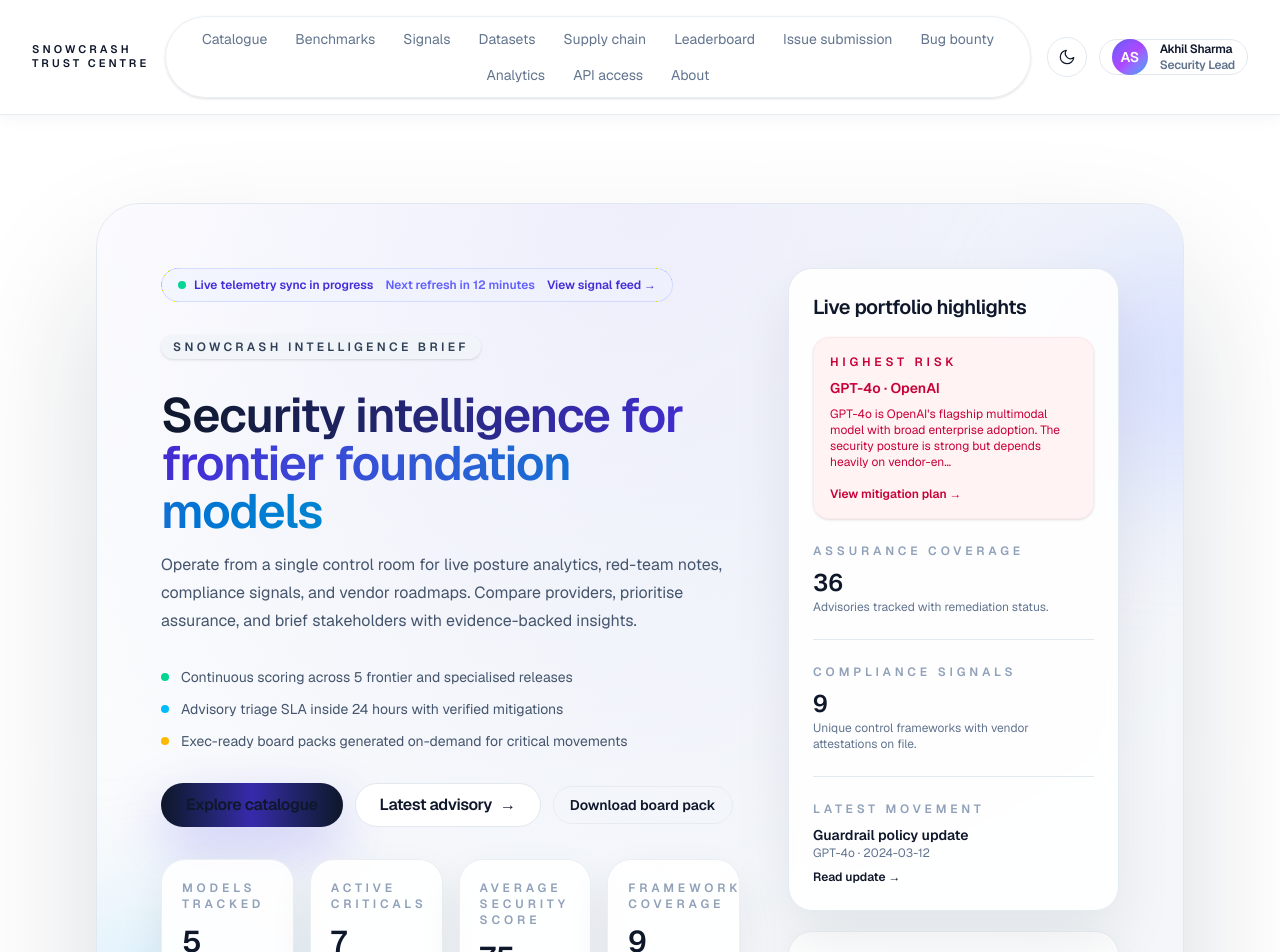
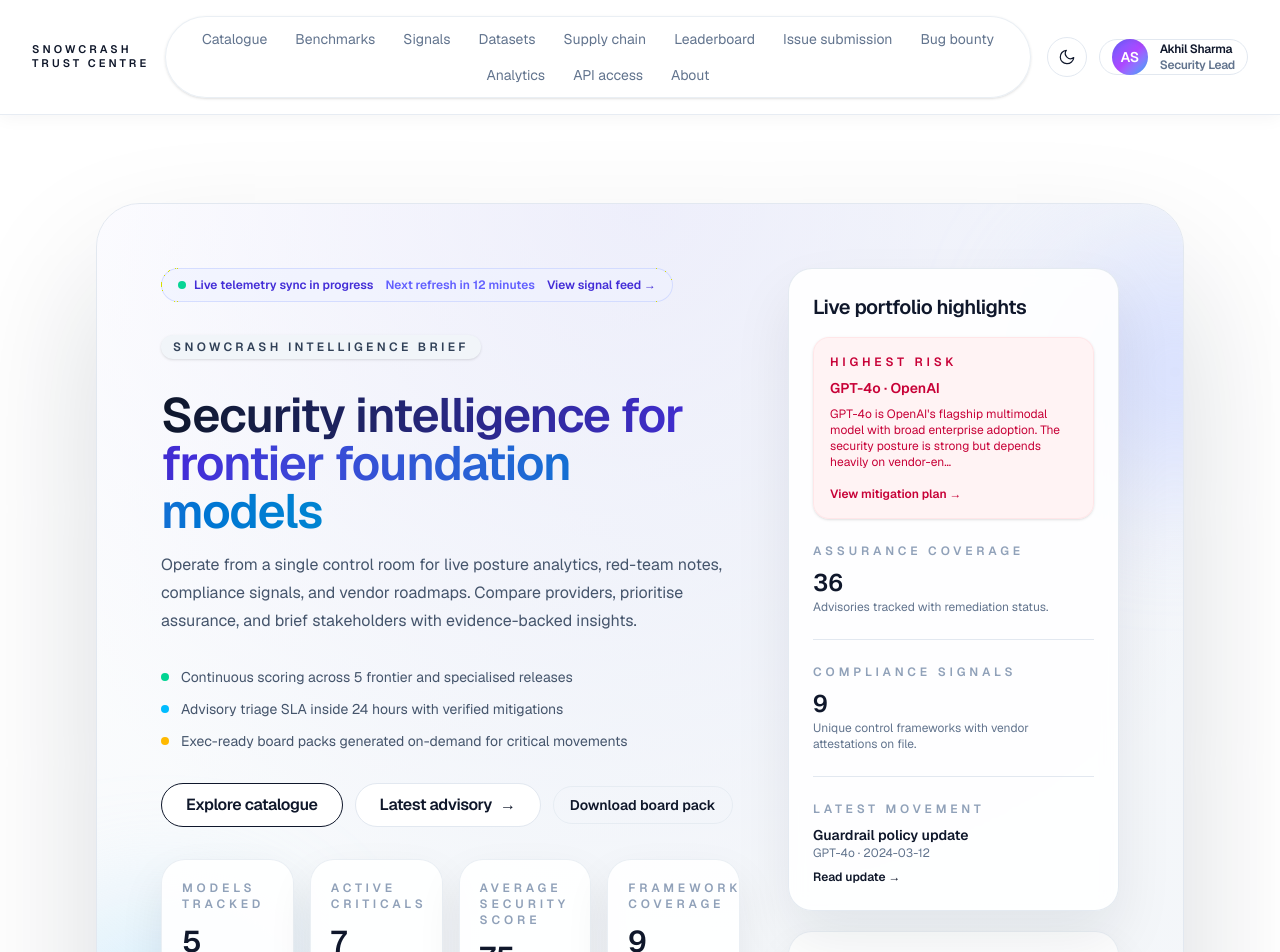
Before and after one commit to AkhilSharma90/SnowCrash-Platform, a Next.js app: page / in a window 1280 px wide. Shown: the top 952 px of the page. Built offline with nearby package versions, Linux system fonts and the light colour scheme.

Commit message:
button fixed

```diff
--- a/src/app/page.tsx
+++ b/src/app/page.tsx
@@ -83,7 +83,7 @@ export default function Home() {
             <div className="flex flex-wrap items-center gap-3">
               <Button
                 size="lg"
-                className="rounded-full border-transparent bg-gradient-to-r from-slate-900 via-indigo-800 to-slate-900 px-6 text-white shadow-[0_22px_55px_rgba(79,70,229,0.28)] transition hover:from-indigo-800 hover:via-slate-900 hover:to-indigo-700 dark:from-indigo-300 dark:via-slate-200 dark:to-sky-200 dark:text-slate-950"
+                className="rounded-full border border-slate-200 bg-white px-6 text-slate-700 transition hover:!border-transparent hover:bg-gradient-to-r hover:from-indigo-800 hover:via-slate-900 hover:to-indigo-700 hover:text-white hover:shadow-[0_22px_55px_rgba(79,70,229,0.28)] dark:border-slate-800 dark:bg-slate-950/60 dark:text-slate-200 dark:hover:!border-transparent dark:hover:bg-gradient-to-r dark:hover:from-indigo-300 dark:hover:via-slate-200 dark:hover:to-sky-200 dark:hover:text-slate-950"
                 asChild
               >
                 <Link href="/catalogue">Explore catalogue</Link>
```
